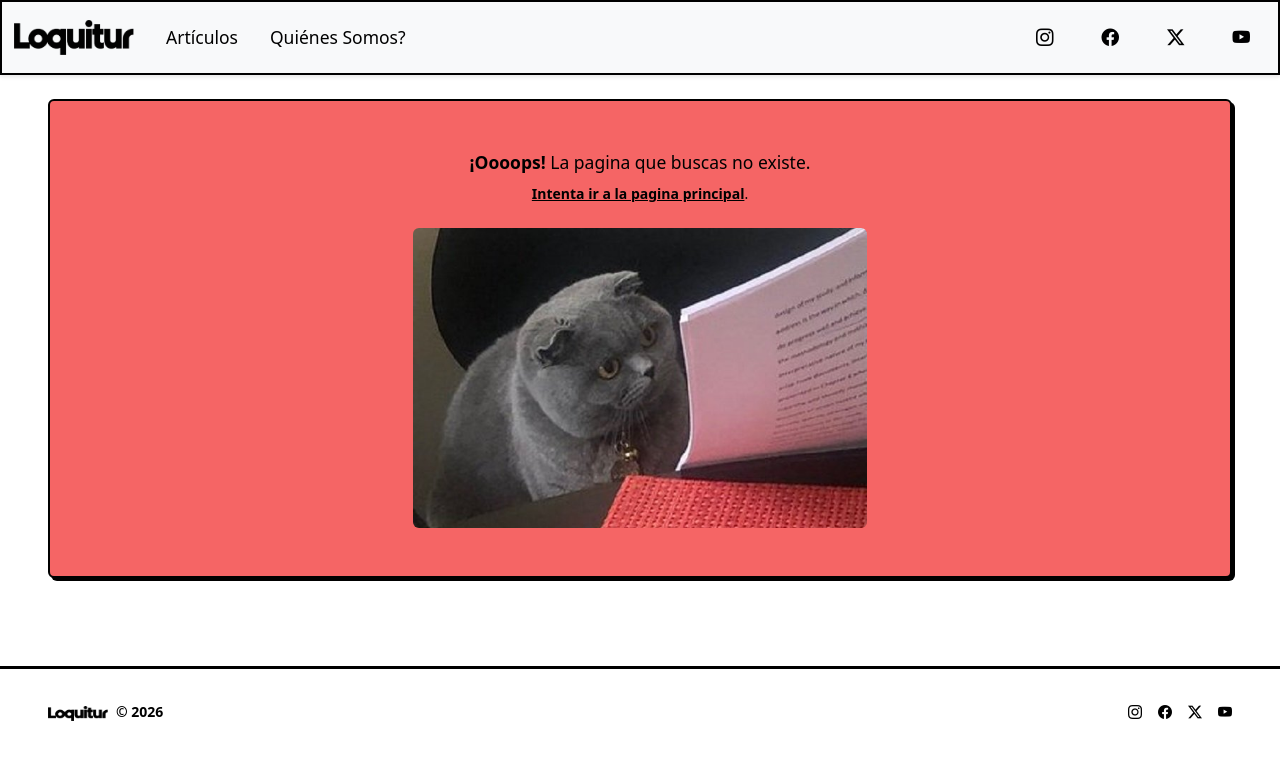
After one commit to Jowl0/loquitur_web_app, a Flask app: template src/templates/404.html in a window 1280 px wide. The commit adds this page. Shown: the top 760 px of the page. Run offline with Flask 3, Linux system fonts and the light colour scheme; the template is opened without the code that fills it, so the values that code supplies are empty; some libraries are stand-ins or nearby versions.

Commit message:
feat: Creacion de la pagina 404

```diff
--- a/src/routes/__init__.py
+++ b/src/routes/__init__.py
@@ -1,6 +1,8 @@
 from .home import home
 from .articulos import articulos
+from .error_404 import error_404
 
 def register_blueprints(app):
     app.register_blueprint(home)
     app.register_blueprint(articulos)
+    app.register_blueprint(error_404)
--- a/src/routes/home.py
+++ b/src/routes/home.py
@@ -1,4 +1,4 @@
-from flask import Blueprint, render_template
+from flask import Blueprint, render_template,request
 from src.database.db import db
 from src.models.articulo import articulo
 from src.models.imagen import imagen
--- /dev/null
+++ b/src/templates/404.html
@@ -0,0 +1,27 @@
+{% extends 'base.html' %}
+{% block titulo %}404 No encontrado{% endblock %}
+{% block content %}
+<div class="container-fluid px-lg-5 px-3 mb-4 pt-4">
+  <div class="row">
+    <div class="col-12">
+      <div class="alert alert-danger text-center p-5">
+
+        <p class="fs-5 mb-2">
+          <strong>¡Oooops!</strong> La pagina que buscas no existe.
+        </p>
+
+        <p>
+          <a href="/" class="alert-link">Intenta ir a la pagina principal</a>.
+        </p>
+
+        <div class="mt-4">
+          <img src="{{ url_for('static', filename='404.jpg') }}" alt="Sin contenido" class="img-fluid rounded"
+            style="max-height: 300px; width: auto;">
+        </div>
+
+      </div>
+    </div>
+  </div>
+</div>
+
+{% endblock %}
--- a/src/templates/articulos.html
+++ b/src/templates/articulos.html
@@ -1,5 +1,5 @@
 {% extends 'base.html' %}
-
+{% block titulo %}Artículos{% endblock %}
 {% block content %}
 
 <style>
--- a/src/templates/base.html
+++ b/src/templates/base.html
@@ -3,7 +3,7 @@
   <head>
     <meta charset="utf-8" />
     <meta name="viewport" content="width=device-width, initial-scale=1" />
-    <title>Loquitur</title>
+    <title>{% block titulo %} {% endblock %}</title>
 
     <link
       rel="stylesheet"
--- a/src/templates/home.html
+++ b/src/templates/home.html
@@ -1,5 +1,5 @@
 {% extends 'base.html' %}
-
+{% block titulo %}Loquitur{% endblock %}
 {% block content %}
 
 <style>
```
Also changed, not shown: src/routes/error_404.py (added, +8 -0 lines), src/static/404.jpg (added).
